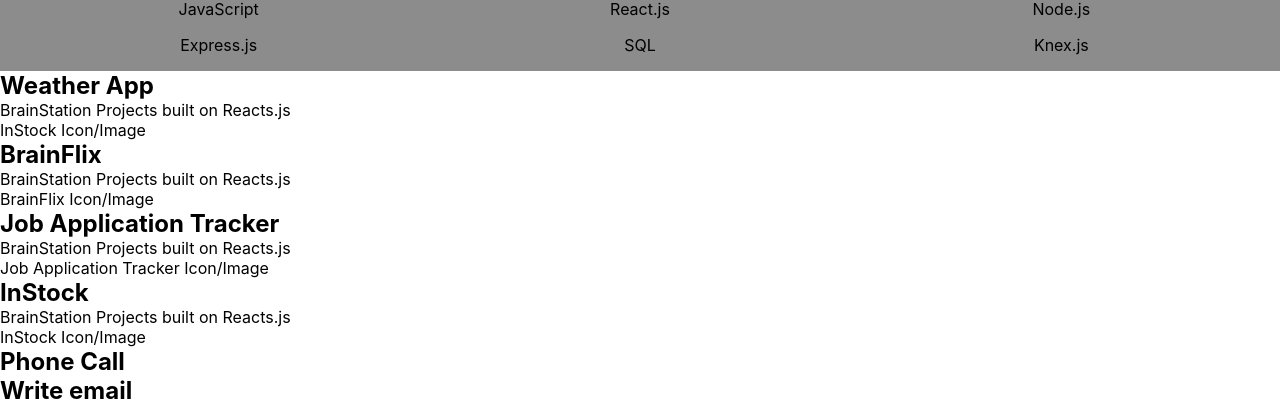
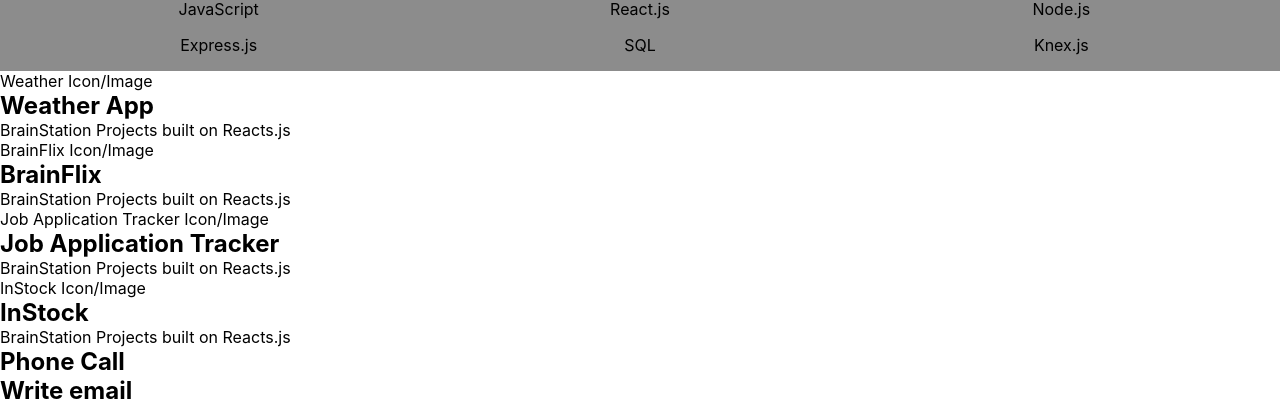
Before and after one commit to Tsedhondup/Portfolio, a React (Create React App) app: page / in a window 1280 px wide. Shown: the part 1926-2327 px from the top of the page. Built offline with nearby package versions, Linux system fonts and the light colour scheme.

Commit message:
Work component Code refactored

```diff
--- a/src/Components/Works/Works.js
+++ b/src/Components/Works/Works.js
@@ -2,34 +2,34 @@ const Works = () => {
   return (
     <section className="project-container">
       <section className="projects">
+        <p className="projects__thumbnail">Weather Icon/Image</p>
         <h2 className="projects__header">Weather App</h2>
         <p className="projects__description">
           BrainStation Projects built on Reacts.js
         </p>
-        <p className="projects__thumbnail">InStock Icon/Image</p>
       </section>
       <section className="projects">
+        <p className="projects__thumbnail">BrainFlix Icon/Image</p>
         <h2 className="projects__header">BrainFlix</h2>
         <p className="projects__description">
           BrainStation Projects built on Reacts.js
         </p>
-        <p className="projects__thumbnail">BrainFlix Icon/Image</p>
       </section>
       <section className="projects">
+        <p className="projects__thumbnail">
+          Job Application Tracker Icon/Image
+        </p>
         <h2 className="projects__header">Job Application Tracker</h2>
         <p className="projects__description">
           BrainStation Projects built on Reacts.js
         </p>
-        <p className="projects__thumbnail">
-          Job Application Tracker Icon/Image
-        </p>
       </section>
       <section className="projects">
+        <p className="projects__thumbnail">InStock Icon/Image</p>
         <h2 className="projects__header">InStock</h2>
         <p className="projects__description">
           BrainStation Projects built on Reacts.js
         </p>
-        <p className="projects__thumbnail">InStock Icon/Image</p>
       </section>
     </section>
   );
```
